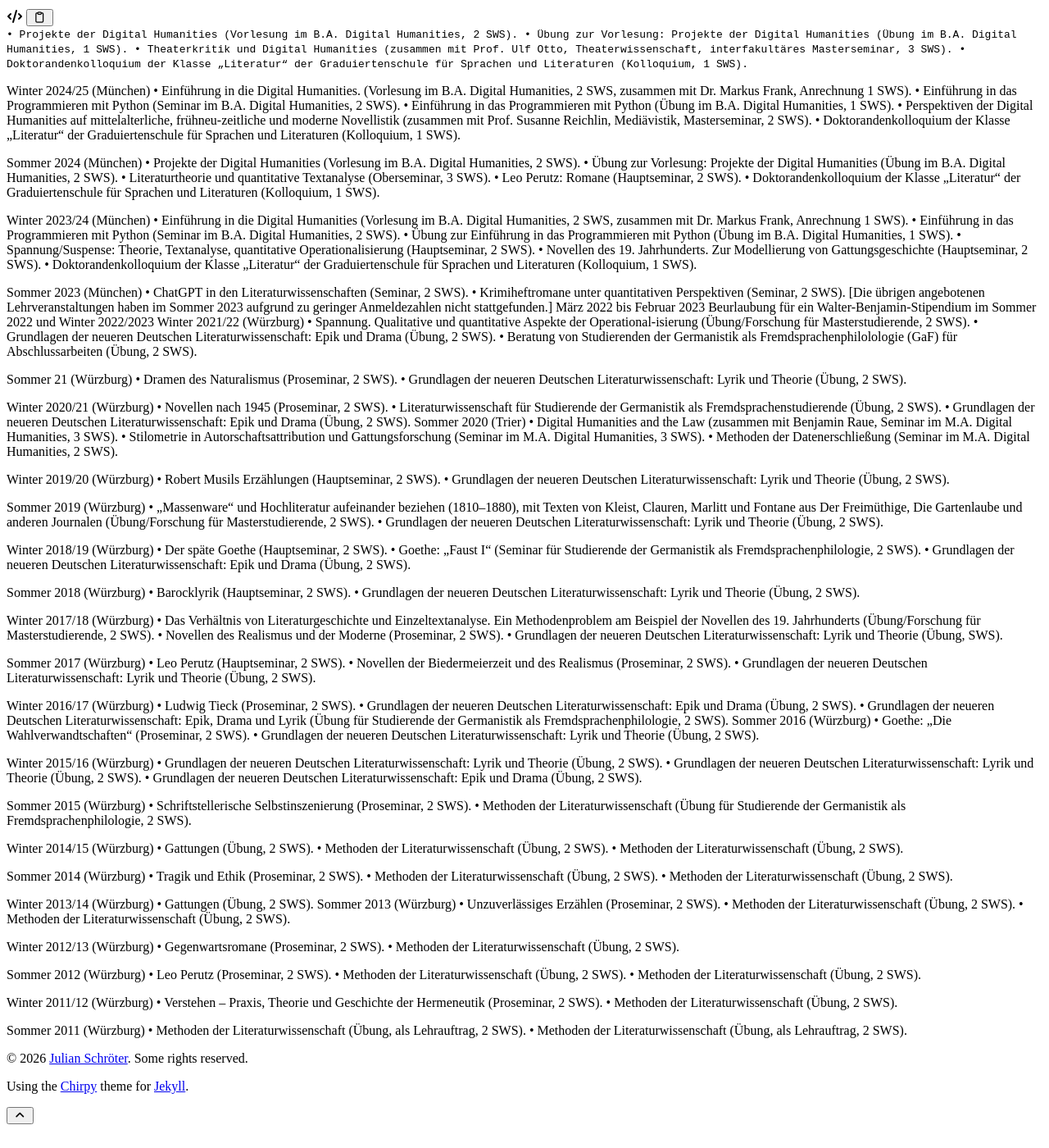
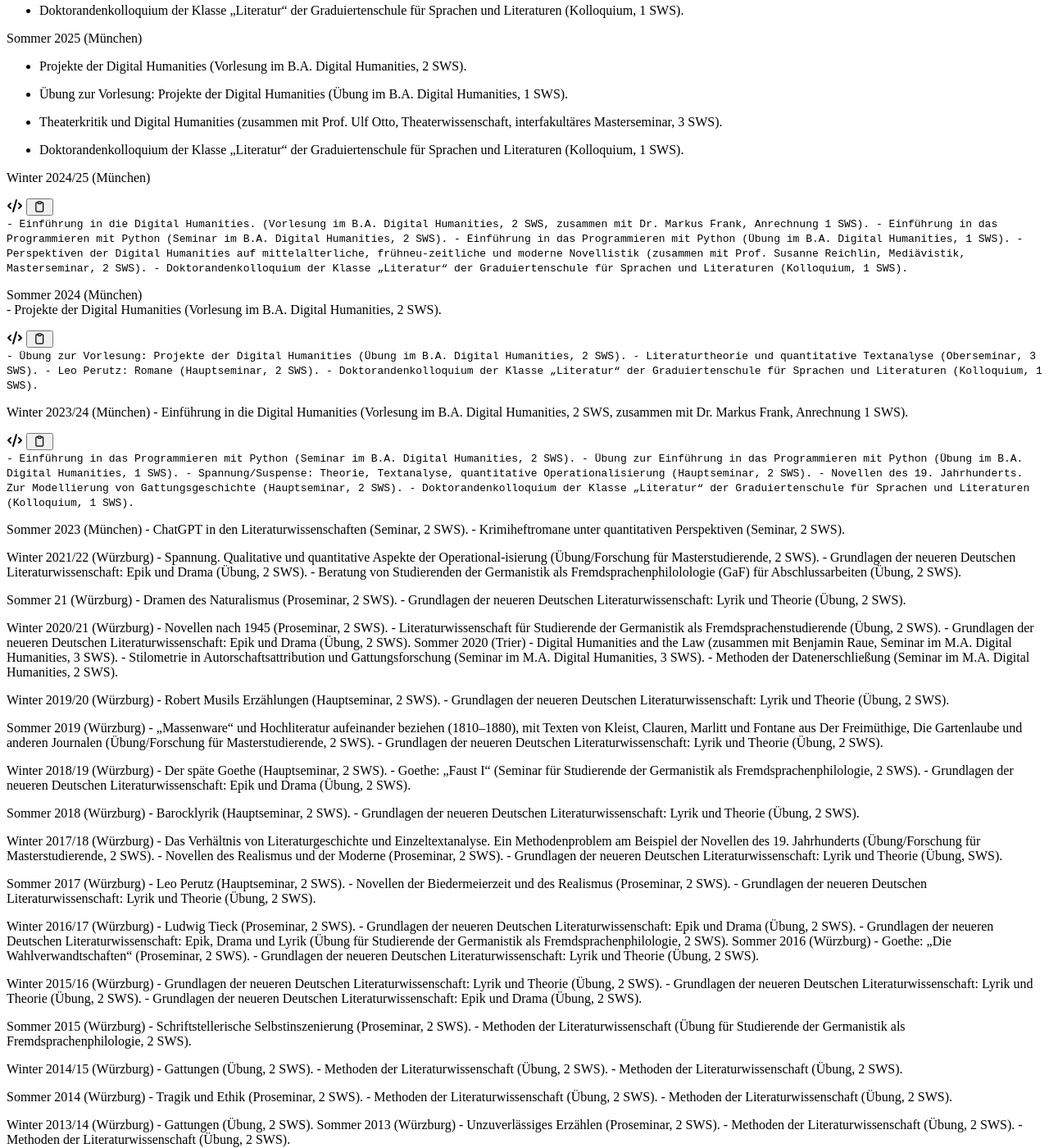
Before and after one commit to julianschroeter/julianschroeter.github.io, a Jekyll site: the page built from _tabs/teaching.md, in a window 1280 px wide and 1400 px high, scrolled down 770 px. Shown: the whole window at 82% size. Built offline with Jekyll 4.4.1, drawn with Linux system fonts in a browser that asks for light colours; cached includes are drawn as plain includes; nearby versions of some CDN libraries; before the commit the page ends 2149 px from its top, so only the background shows below that; some of the changed text lies outside the part shown.

Commit message:
add teaching

```diff
--- a/_tabs/teaching.md
+++ b/_tabs/teaching.md
@@ -10,163 +10,174 @@
 
 Winter 2025/26
 (München)
-    • Einführung in die Digital Humanities (Vorlesung im B.A. Digital Humanities, 2 SWS, zusammen mit Dr. Markus Frank, Anrechnung
-1 SWS).
+-  Einführung in die Digital Humanities (Vorlesung im B.A. Digital Humanities, 2 SWS, zusammen mit Dr. Markus Frank, Anrechnung 1 SWS).
 
-    • Quantitative Textanalyse am Beispiel von Kriminalliteratur (Seminar im B.A. Digital Humanities, 2 SWS).
+-  Quantitative Textanalyse am Beispiel von Kriminalliteratur (Seminar im B.A. Digital Humanities, 2 SWS).
 
-    • Übung Digitale Philologien (Übung im B.A. Digital Humanities, 1 SWS).
+-  Übung Digitale Philologien (Übung im B.A. Digital Humanities, 1 SWS).
 
-    • Computational Literary Studies (Oberseminar, 2 SWS).
+-  Computational Literary Studies (Oberseminar, 2 SWS).
 
-    • Doktorandenkolloquium der Klasse „Literatur“ der Graduiertenschule
-für Sprachen und Literaturen (Kolloquium, 1 SWS).
+-  Doktorandenkolloquium der Klasse „Literatur“ der Graduiertenschule für Sprachen und Literaturen (Kolloquium, 1 SWS).
 
 Sommer 2025
 (München)
 
-    • Projekte der Digital Humanities (Vorlesung im B.A. Digital Humanities,
-2 SWS).
+-  Projekte der Digital Humanities (Vorlesung im B.A. Digital Humanities, 2 SWS).
 
-    • Übung zur Vorlesung: Projekte der Digital Humanities (Übung im B.A. Digital Humanities, 1 SWS).
+-  Übung zur Vorlesung: Projekte der Digital Humanities (Übung im B.A. Digital Humanities, 1 SWS).
 
-    • Theaterkritik und Digital Humanities (zusammen mit Prof. Ulf Otto, Theaterwissenschaft, interfakultäres Masterseminar, 3 SWS).
+-  Theaterkritik und Digital Humanities (zusammen mit Prof. Ulf Otto, Theaterwissenschaft, interfakultäres Masterseminar, 3 SWS).
 
-    • Doktorandenkolloquium der Klasse „Literatur“ der Graduiertenschule
-für Sprachen und Literaturen (Kolloquium, 1 SWS).
+-  Doktorandenkolloquium der Klasse „Literatur“ der Graduiertenschule für Sprachen und Literaturen (Kolloquium, 1 SWS).
 
 Winter 2024/25
 (München)
-	• Einführung in die Digital Humanities. (Vorlesung im B.A. Digital Humanities, 2 SWS, zusammen mit Dr. Markus Frank, Anrechnung
+
+	-  Einführung in die Digital Humanities. (Vorlesung im B.A. Digital Humanities, 2 SWS, zusammen mit Dr. Markus Frank, Anrechnung
 1 SWS).
-    • Einführung in das Programmieren mit Python (Seminar im B.A. Digital Humanities, 2 SWS).
-    • Einführung in das Programmieren mit Python (Übung im B.A. Digital Humanities, 1 SWS).
-    • Perspektiven der Digital Humanities auf mittelalterliche, frühneu-zeitliche und moderne Novellistik (zusammen mit Prof. Susanne Reichlin, Mediävistik, Masterseminar, 2 SWS).
-    • Doktorandenkolloquium der Klasse „Literatur“ der Graduiertenschule
+
+    -  Einführung in das Programmieren mit Python (Seminar im B.A. Digital Humanities, 2 SWS).
+
+    -  Einführung in das Programmieren mit Python (Übung im B.A. Digital Humanities, 1 SWS).
+
+    -  Perspektiven der Digital Humanities auf mittelalterliche, frühneu-zeitliche und moderne Novellistik (zusammen mit Prof. Susanne Reichlin, Mediävistik, Masterseminar, 2 SWS).
+
+    -  Doktorandenkolloquium der Klasse „Literatur“ der Graduiertenschule
 für Sprachen und Literaturen (Kolloquium, 1 SWS).
 
 Sommer 2024
-(München)	    • Projekte der Digital Humanities (Vorlesung im B.A. Digital Humanities,
+(München)
+    -  Projekte der Digital Humanities (Vorlesung im B.A. Digital Humanities,
 2 SWS).
-    • Übung zur Vorlesung: Projekte der Digital Humanities (Übung im B.A. Digital Humanities, 2 SWS).
-    • Literaturtheorie und quantitative Textanalyse (Oberseminar, 3 SWS).
-    • Leo Perutz: Romane (Hauptseminar, 2 SWS).
-    • Doktorandenkolloquium der Klasse „Literatur“ der Graduiertenschule
+
+    -  Übung zur Vorlesung: Projekte der Digital Humanities (Übung im B.A. Digital Humanities, 2 SWS).
+
+    -  Literaturtheorie und quantitative Textanalyse (Oberseminar, 3 SWS).
+
+    -  Leo Perutz: Romane (Hauptseminar, 2 SWS).
+
+    -  Doktorandenkolloquium der Klasse „Literatur“ der Graduiertenschule
 für Sprachen und Literaturen (Kolloquium, 1 SWS).
 
 Winter 2023/24
-(München)	    • Einführung in die Digital Humanities (Vorlesung im B.A. Digital Humanities, 2 SWS, zusammen mit Dr. Markus Frank, Anrechnung
+(München)
+    -  Einführung in die Digital Humanities (Vorlesung im B.A. Digital Humanities, 2 SWS, zusammen mit Dr. Markus Frank, Anrechnung
 1 SWS).
-    • Einführung in das Programmieren mit Python (Seminar im B.A. Digital Humanities, 2 SWS).
-    • Übung zur Einführung in das Programmieren mit Python (Übung im
+
+    -  Einführung in das Programmieren mit Python (Seminar im B.A. Digital Humanities, 2 SWS).
+
+    -  Übung zur Einführung in das Programmieren mit Python (Übung im
 B.A. Digital Humanities, 1 SWS).
-    • Spannung/Suspense: Theorie, Textanalyse, quantitative Operationali­sierung (Hauptseminar, 2 SWS).
-    • Novellen des 19. Jahrhunderts. Zur Modellierung von Gattungs­geschichte (Hauptseminar, 2 SWS).
-    • Doktorandenkolloquium der Klasse „Literatur“ der Graduiertenschule
+
+    -  Spannung/Suspense: Theorie, Textanalyse, quantitative Operationali­sierung (Hauptseminar, 2 SWS).
+
+    -  Novellen des 19. Jahrhunderts. Zur Modellierung von Gattungs­geschichte (Hauptseminar, 2 SWS).
+
+    -  Doktorandenkolloquium der Klasse „Literatur“ der Graduiertenschule
 für Sprachen und Literaturen (Kolloquium, 1 SWS).
 
 Sommer 2023
-(München)	    • ChatGPT in den Literaturwissenschaften (Seminar, 2 SWS).
-    • Krimiheftromane unter quantitativen Perspektiven (Seminar, 2 SWS).
-[Die übrigen angebotenen Lehrveranstaltungen haben im Sommer
-2023 aufgrund zu geringer Anmeldezahlen nicht stattgefunden.]
-März 2022 bis
-Februar 2023
-	Beurlaubung für ein Walter-Benjamin-Stipendium im Sommer 2022 und Winter 2022/2023
+(München)
+    -  ChatGPT in den Literaturwissenschaften (Seminar, 2 SWS).
+    -  Krimiheftromane unter quantitativen Perspektiven (Seminar, 2 SWS).
+
+
 Winter 2021/22
-(Würzburg)	    • Spannung. Qualitative und quantitative Aspekte der Operational-isierung (Übung/Forschung für Masterstudierende, 2 SWS).
-    • Grundlagen der neueren Deutschen Literaturwissenschaft: Epik und Drama (Übung, 2 SWS).
-    • Beratung von Studierenden der Germanistik als Fremdsprachen­philolologie (GaF) für Abschlussarbeiten (Übung, 2 SWS).
+(Würzburg)
+    -  Spannung. Qualitative und quantitative Aspekte der Operational-isierung (Übung/Forschung für Masterstudierende, 2 SWS).
+    -  Grundlagen der neueren Deutschen Literaturwissenschaft: Epik und Drama (Übung, 2 SWS).
+    -  Beratung von Studierenden der Germanistik als Fremdsprachen­philolologie (GaF) für Abschlussarbeiten (Übung, 2 SWS).
 
 Sommer 21
-(Würzburg)	    • Dramen des Naturalismus (Proseminar, 2 SWS).
-    • Grundlagen der neueren Deutschen Literaturwissenschaft: Lyrik und Theorie (Übung, 2 SWS).
+(Würzburg)	    -  Dramen des Naturalismus (Proseminar, 2 SWS).
+    -  Grundlagen der neueren Deutschen Literaturwissenschaft: Lyrik und Theorie (Übung, 2 SWS).
 
 Winter 2020/21
-(Würzburg)	    • Novellen nach 1945 (Proseminar, 2 SWS).
-    • Literaturwissenschaft für Studierende der Germanistik als Fremd­sprachenstudierende (Übung, 2 SWS).
-    • Grundlagen der neueren Deutschen Literaturwissenschaft: Epik und Drama (Übung, 2 SWS).
+(Würzburg)	    -  Novellen nach 1945 (Proseminar, 2 SWS).
+    -  Literaturwissenschaft für Studierende der Germanistik als Fremd­sprachenstudierende (Übung, 2 SWS).
+    -  Grundlagen der neueren Deutschen Literaturwissenschaft: Epik und Drama (Übung, 2 SWS).
 Sommer 2020
-(Trier)	    • Digital Humanities and the Law (zusammen mit Benjamin Raue, Seminar im M.A. Digital Humanities, 3 SWS).
-    • Stilometrie in Autorschaftsattribution und Gattungsforschung (Seminar im M.A. Digital Humanities, 3 SWS).
-    • Methoden der Datenerschließung (Seminar im M.A. Digital Humanities, 2 SWS).
+(Trier)	    -  Digital Humanities and the Law (zusammen mit Benjamin Raue, Seminar im M.A. Digital Humanities, 3 SWS).
+    -  Stilometrie in Autorschaftsattribution und Gattungsforschung (Seminar im M.A. Digital Humanities, 3 SWS).
+    -  Methoden der Datenerschließung (Seminar im M.A. Digital Humanities, 2 SWS).
 
 Winter 2019/20
-(Würzburg)	    • Robert Musils Erzählungen (Hauptseminar, 2 SWS).
-    • Grundlagen der neueren Deutschen Literaturwissenschaft: Lyrik und Theorie (Übung, 2 SWS).
+(Würzburg)	    -  Robert Musils Erzählungen (Hauptseminar, 2 SWS).
+    -  Grundlagen der neueren Deutschen Literaturwissenschaft: Lyrik und Theorie (Übung, 2 SWS).
 
 Sommer 2019
-(Würzburg)	    • „Massenware“ und Hochliteratur aufeinander beziehen (1810–1880), mit Texten von Kleist, Clauren, Marlitt und Fontane aus Der Freimüthige, Die Gartenlaube und anderen Journalen (Übung/Forschung für Masterstudierende, 2 SWS).
-    • Grundlagen der neueren Deutschen Literaturwissenschaft: Lyrik und Theorie (Übung, 2 SWS).
+(Würzburg)	    -  „Massenware“ und Hochliteratur aufeinander beziehen (1810–1880), mit Texten von Kleist, Clauren, Marlitt und Fontane aus Der Freimüthige, Die Gartenlaube und anderen Journalen (Übung/Forschung für Masterstudierende, 2 SWS).
+    -  Grundlagen der neueren Deutschen Literaturwissenschaft: Lyrik und Theorie (Übung, 2 SWS).
 
 Winter 2018/19
 (Würzburg)
-	    • Der späte Goethe (Hauptseminar, 2 SWS).
-    • Goethe: „Faust I“ (Seminar für Studierende der Germanistik als Fremdsprachenphilologie, 2 SWS).
-    • Grundlagen der neueren Deutschen Literaturwissenschaft: Epik und Drama (Übung, 2 SWS).
+	    -  Der späte Goethe (Hauptseminar, 2 SWS).
+    -  Goethe: „Faust I“ (Seminar für Studierende der Germanistik als Fremdsprachenphilologie, 2 SWS).
+    -  Grundlagen der neueren Deutschen Literaturwissenschaft: Epik und Drama (Übung, 2 SWS).
 
 Sommer 2018
-(Würzburg)	    • Barocklyrik (Hauptseminar, 2 SWS).
-    • Grundlagen der neueren Deutschen Literaturwissenschaft: Lyrik und Theorie (Übung, 2 SWS).
+(Würzburg)	    -  Barocklyrik (Hauptseminar, 2 SWS).
+    -  Grundlagen der neueren Deutschen Literaturwissenschaft: Lyrik und Theorie (Übung, 2 SWS).
 
 Winter 2017/18
-(Würzburg)	    • Das Verhältnis von Literaturgeschichte und Einzeltextanalyse. Ein Methodenproblem am Beispiel der Novellen des 19. Jahrhunderts (Übung/Forschung für Masterstudierende, 2 SWS).
-    • Novellen des Realismus und der Moderne (Proseminar, 2 SWS).
-    • Grundlagen der neueren Deutschen Literaturwissenschaft: Lyrik und Theorie (Übung, SWS).
+(Würzburg)	    -  Das Verhältnis von Literaturgeschichte und Einzeltextanalyse. Ein Methodenproblem am Beispiel der Novellen des 19. Jahrhunderts (Übung/Forschung für Masterstudierende, 2 SWS).
+    -  Novellen des Realismus und der Moderne (Proseminar, 2 SWS).
+    -  Grundlagen der neueren Deutschen Literaturwissenschaft: Lyrik und Theorie (Übung, SWS).
 
 Sommer 2017
-(Würzburg)	    • Leo Perutz (Hauptseminar, 2 SWS).
-    • Novellen der Biedermeierzeit und des Realismus (Proseminar, 2 SWS).
-    • Grundlagen der neueren Deutschen Literaturwissenschaft: Lyrik und Theorie (Übung, 2 SWS).
+(Würzburg)	    -  Leo Perutz (Hauptseminar, 2 SWS).
+    -  Novellen der Biedermeierzeit und des Realismus (Proseminar, 2 SWS).
+    -  Grundlagen der neueren Deutschen Literaturwissenschaft: Lyrik und Theorie (Übung, 2 SWS).
 
 Winter 2016/17
-(Würzburg)	    • Ludwig Tieck (Proseminar, 2 SWS).
-    • Grundlagen der neueren Deutschen Literaturwissenschaft: Epik und Drama (Übung, 2 SWS).
-    • Grundlagen der neueren Deutschen Literaturwissenschaft: Epik, Drama und Lyrik (Übung für Studierende der Germanistik als Fremdsprachenphilologie, 2 SWS).
+(Würzburg)	    -  Ludwig Tieck (Proseminar, 2 SWS).
+    -  Grundlagen der neueren Deutschen Literaturwissenschaft: Epik und Drama (Übung, 2 SWS).
+    -  Grundlagen der neueren Deutschen Literaturwissenschaft: Epik, Drama und Lyrik (Übung für Studierende der Germanistik als Fremdsprachenphilologie, 2 SWS).
 Sommer 2016
-(Würzburg)	    • Goethe: „Die Wahlverwandtschaften“ (Proseminar, 2 SWS).
-    • Grundlagen der neueren Deutschen Literaturwissenschaft: Lyrik und Theorie (Übung, 2 SWS).
+(Würzburg)	    -  Goethe: „Die Wahlverwandtschaften“ (Proseminar, 2 SWS).
+    -  Grundlagen der neueren Deutschen Literaturwissenschaft: Lyrik und Theorie (Übung, 2 SWS).
 
 Winter 2015/16
-(Würzburg)	    • Grundlagen der neueren Deutschen Literaturwissenschaft: Lyrik und Theorie (Übung, 2 SWS).
-    • Grundlagen der neueren Deutschen Literaturwissenschaft: Lyrik und Theorie (Übung, 2 SWS).
-    • Grundlagen der neueren Deutschen Literaturwissenschaft: Epik und Drama (Übung, 2 SWS).
+(Würzburg)	    -  Grundlagen der neueren Deutschen Literaturwissenschaft: Lyrik und Theorie (Übung, 2 SWS).
+    -  Grundlagen der neueren Deutschen Literaturwissenschaft: Lyrik und Theorie (Übung, 2 SWS).
+    -  Grundlagen der neueren Deutschen Literaturwissenschaft: Epik und Drama (Übung, 2 SWS).
 
 Sommer 2015
-(Würzburg)	    • Schriftstellerische Selbstinszenierung (Proseminar, 2 SWS).
-    • Methoden der Literaturwissenschaft (Übung für Studierende der Germanistik als Fremdsprachenphilologie, 2 SWS).
+(Würzburg)	    -  Schriftstellerische Selbstinszenierung (Proseminar, 2 SWS).
+    -  Methoden der Literaturwissenschaft (Übung für Studierende der Germanistik als Fremdsprachenphilologie, 2 SWS).
 
 Winter 2014/15
-(Würzburg)	    • Gattungen (Übung, 2 SWS).
-    • Methoden der Literaturwissenschaft (Übung, 2 SWS).
-    • Methoden der Literaturwissenschaft (Übung, 2 SWS).
+(Würzburg)	    -  Gattungen (Übung, 2 SWS).
+    -  Methoden der Literaturwissenschaft (Übung, 2 SWS).
+    -  Methoden der Literaturwissenschaft (Übung, 2 SWS).
 
 Sommer 2014
-(Würzburg)	    • Tragik und Ethik (Proseminar, 2 SWS).
-    • Methoden der Literaturwissenschaft (Übung, 2 SWS).
-    • Methoden der Literaturwissenschaft (Übung, 2 SWS).
+(Würzburg)	    -  Tragik und Ethik (Proseminar, 2 SWS).
+    -  Methoden der Literaturwissenschaft (Übung, 2 SWS).
+    -  Methoden der Literaturwissenschaft (Übung, 2 SWS).
 
 Winter 2013/14
 (Würzburg)
-	    • Gattungen (Übung, 2 SWS).
+	    -  Gattungen (Übung, 2 SWS).
 Sommer 2013
-(Würzburg)	    • Unzuverlässiges Erzählen (Proseminar, 2 SWS).
-    • Methoden der Literaturwissenschaft (Übung, 2 SWS).
-    • Methoden der Literaturwissenschaft (Übung, 2 SWS).
+(Würzburg)	    -  Unzuverlässiges Erzählen (Proseminar, 2 SWS).
+    -  Methoden der Literaturwissenschaft (Übung, 2 SWS).
+    -  Methoden der Literaturwissenschaft (Übung, 2 SWS).
 
 Winter 2012/13
-(Würzburg)	    • Gegenwartsromane (Proseminar, 2 SWS).
-    • Methoden der Literaturwissenschaft (Übung, 2 SWS).
+(Würzburg)	    -  Gegenwartsromane (Proseminar, 2 SWS).
+    -  Methoden der Literaturwissenschaft (Übung, 2 SWS).
 
 Sommer 2012
-(Würzburg)	    • Leo Perutz (Proseminar, 2 SWS).
-    • Methoden der Literaturwissenschaft (Übung, 2 SWS).
-    • Methoden der Literaturwissenschaft (Übung, 2 SWS).
+(Würzburg)	    -  Leo Perutz (Proseminar, 2 SWS).
+    -  Methoden der Literaturwissenschaft (Übung, 2 SWS).
+    -  Methoden der Literaturwissenschaft (Übung, 2 SWS).
 
 Winter 2011/12
-(Würzburg)	    • Verstehen – Praxis, Theorie und Geschichte der Hermeneutik (Proseminar, 2 SWS).
-    • Methoden der Literaturwissenschaft (Übung, 2 SWS).
+(Würzburg)	    -  Verstehen – Praxis, Theorie und Geschichte der Hermeneutik (Proseminar, 2 SWS).
+    -  Methoden der Literaturwissenschaft (Übung, 2 SWS).
 
 Sommer 2011
-(Würzburg)	    • Methoden der Literaturwissenschaft (Übung, als Lehrauftrag, 2 SWS).
-    • Methoden der Literaturwissenschaft (Übung, als Lehrauftrag, 2 SWS).
+(Würzburg)	    -  Methoden der Literaturwissenschaft (Übung, als Lehrauftrag, 2 SWS).
+    -  Methoden der Literaturwissenschaft (Übung, als Lehrauftrag, 2 SWS).
```
